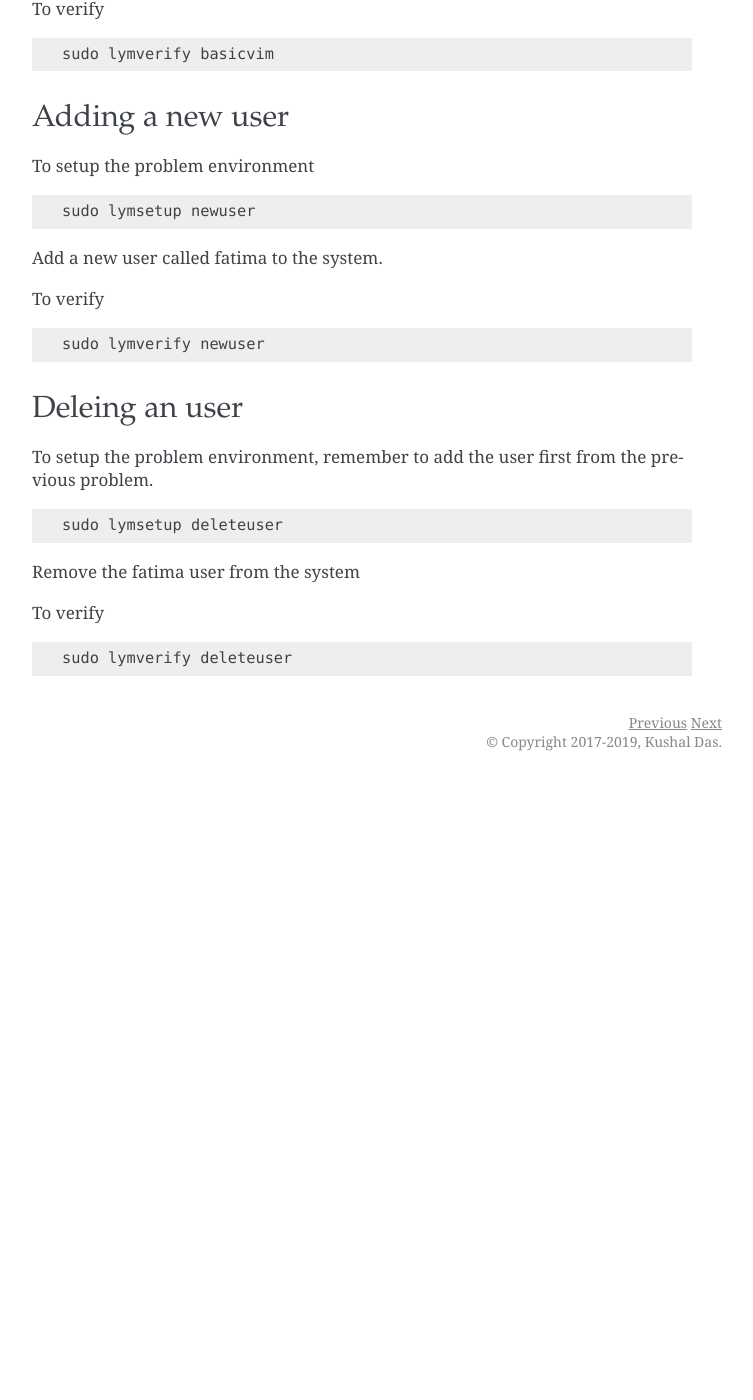
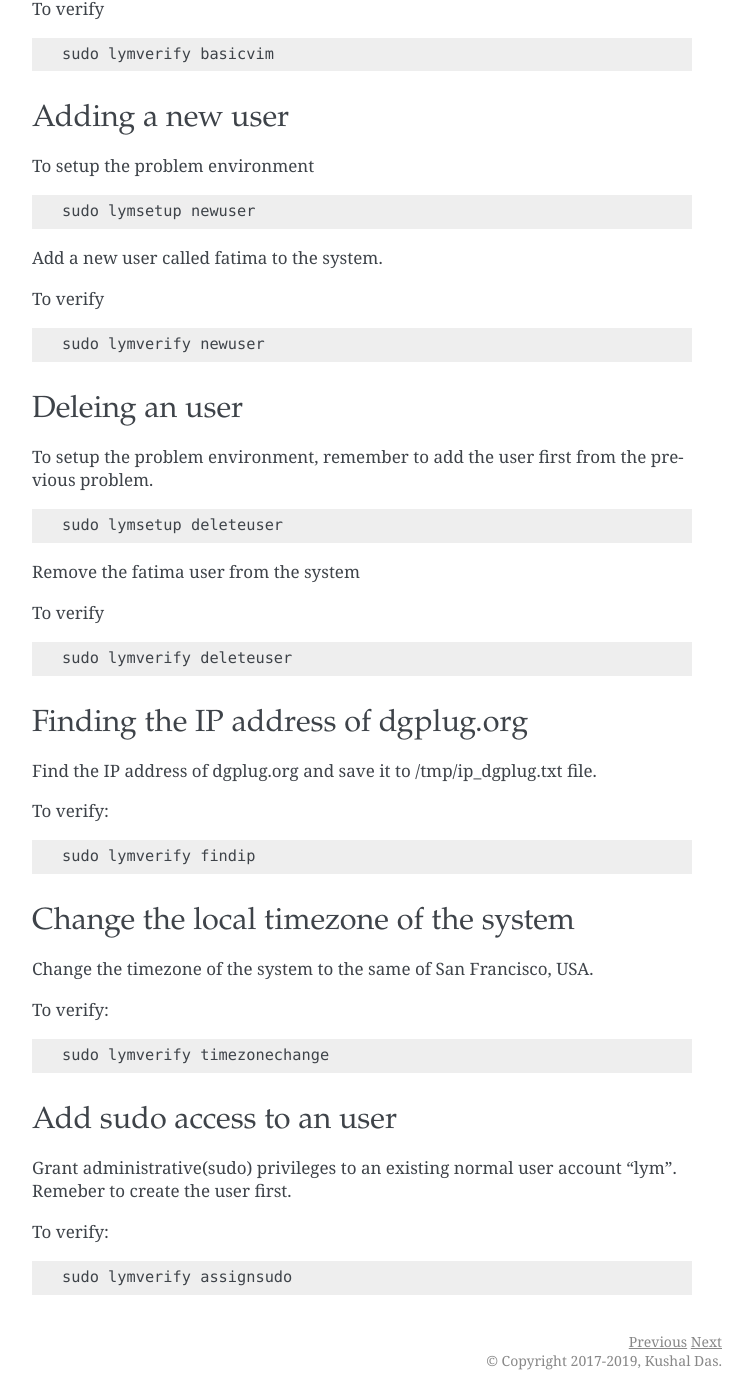
Before and after one commit to kushaldas/lym, a Sphinx documentation site: the page built from docs/workbook.rst, in a window 1280 px wide and 1400 px high, scrolled down 1746 px. Shown: the whole window, without its empty margins (388-1141 px from the left). Built offline with Sphinx 7.4.7, drawn with Linux system fonts in a browser that asks for light colours; a script that is not in the unit is left out; before the commit the page ends 2527 px from its top, so only the background shows below that; some of the changed text lies outside the part shown.

Commit message:
Adds 3 more problems to workbook

```diff
--- a/docs/workbook.rst
+++ b/docs/workbook.rst
@@ -154,3 +154,40 @@ To verify
 ::
 
     sudo lymverify deleteuser
+
+
+Finding the IP address of dgplug.org
+------------------------------------
+
+Find the IP address of dgplug.org and save it to /tmp/ip_dgplug.txt file.
+
+To verify:
+
+::
+
+    sudo lymverify findip
+
+Change the local timezone of the system
+----------------------------------------
+
+Change the timezone of the system to the same of San Francisco, USA.
+
+To verify:
+
+::
+
+    sudo lymverify timezonechange
+
+
+Add sudo access to an user
+---------------------------
+
+Grant administrative(sudo) privileges to an existing normal user account
+"lym". Remeber to create the user first.
+
+
+To verify:
+
+::
+
+    sudo lymverify assignsudo
```
